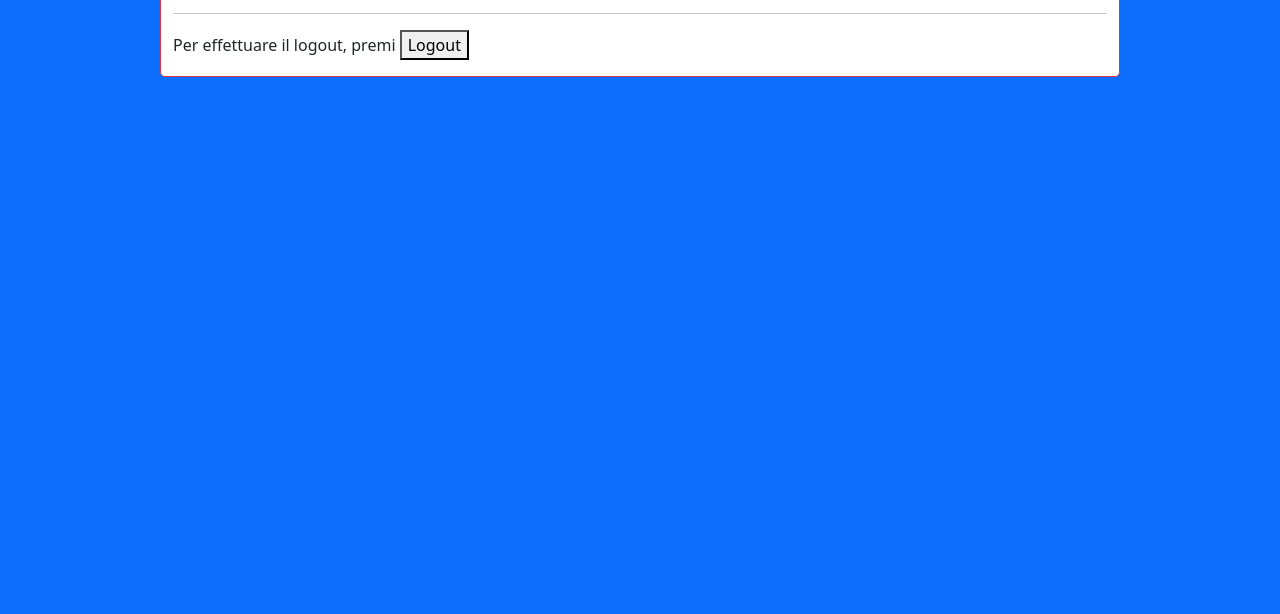
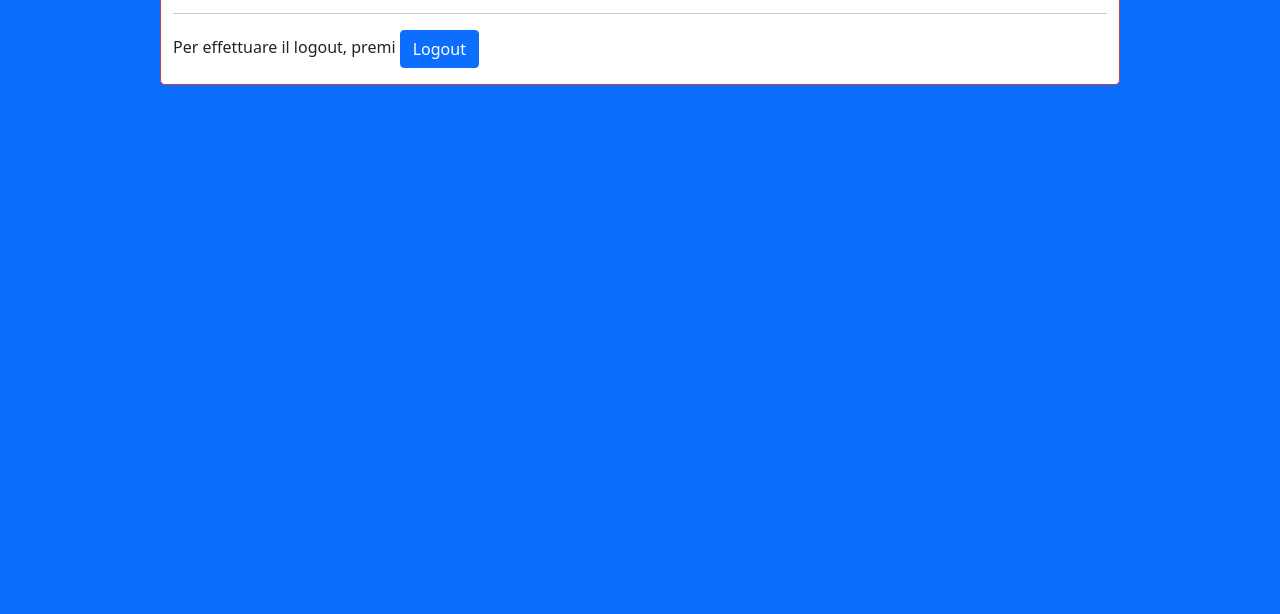
Before and after one commit to GiovanniBiancuzzo/ripasso_7feb_corsi, a plain HTML site: page index.html in a window 1280 px wide. Shown: the part 186-800 px from the top of the page. Drawn offline with nearby package versions, Linux system fonts and the light colour scheme.

Commit message:
Update index.html

```diff
--- a/index.html
+++ b/index.html
@@ -35,11 +35,12 @@
         <p>Ciao, questa pagina è in costruzione. Ti preghiamo di effettuare l'accesso e visitare le altre sezioni del
             sito.</p>
         <hr>
-        <p>Per effettuare il logout, premi <button id="logout">Logout</button></p>
+        <p>Per effettuare il logout, premi <button id="logout" class="btn btn-primary">Logout</button></p>
     </main>
 
     <script src='https://ajax.googleapis.com/ajax/libs/jquery/3.6.0/jquery.min.js'></script>
     <script src="js/index.js"></script>
+
 </body>
 
 </html>
```
